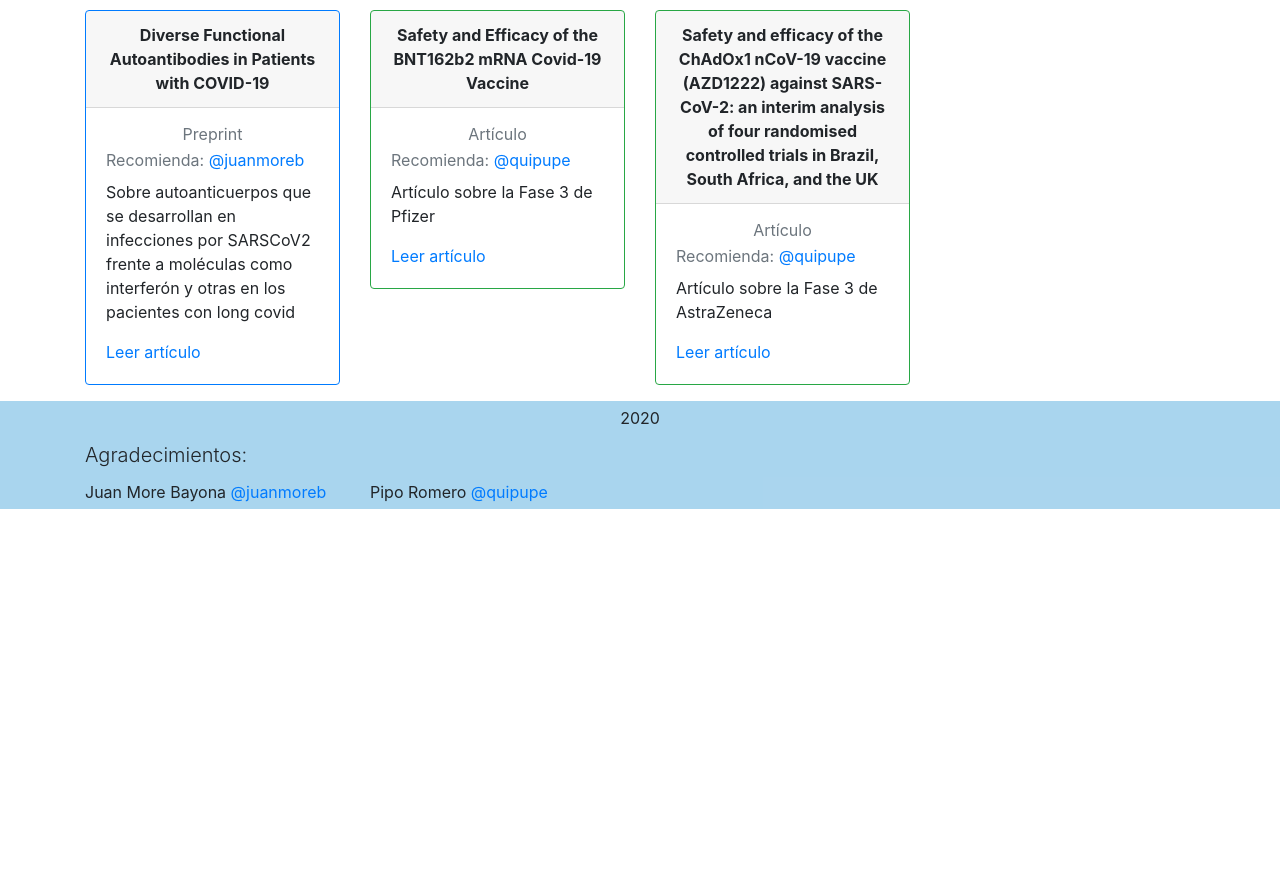
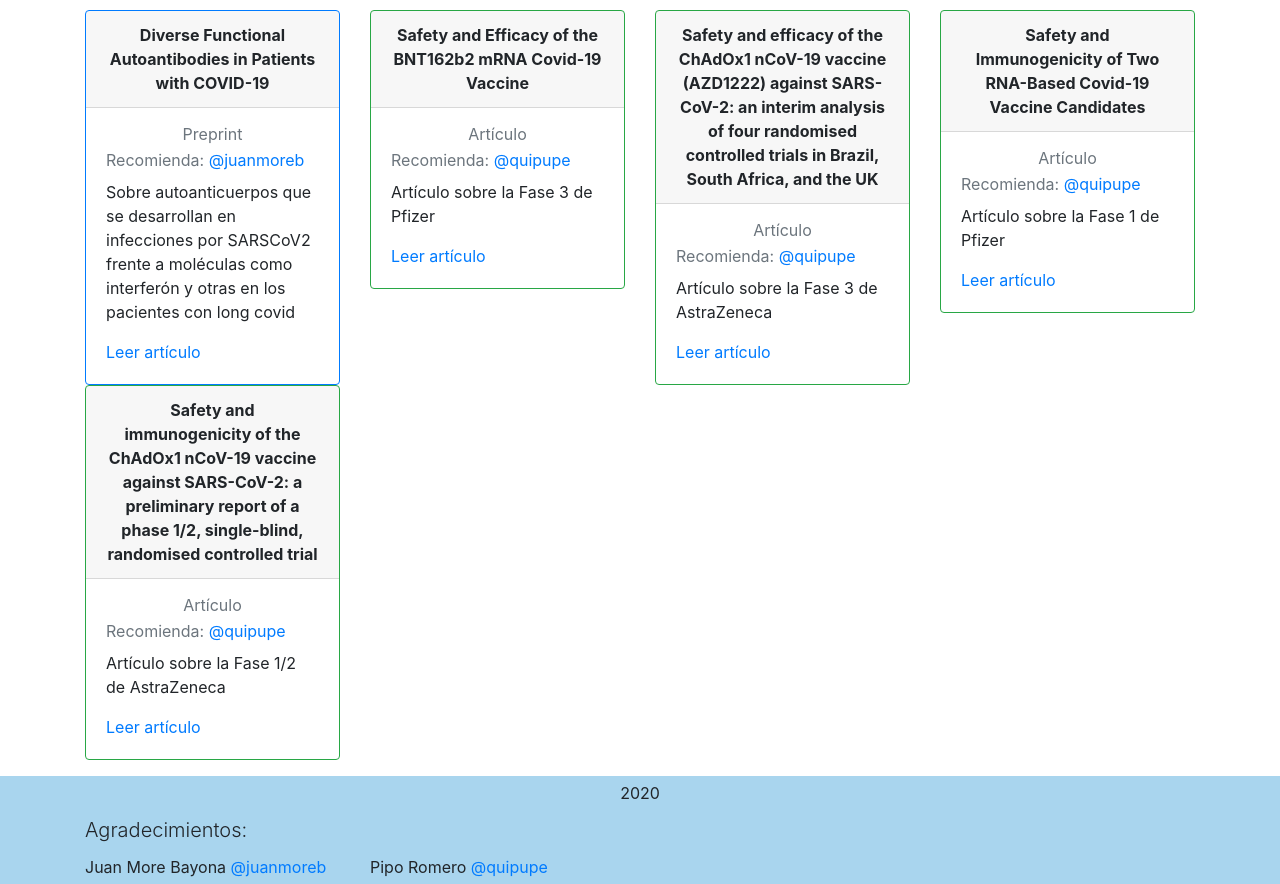
Before and after one commit to cristianloayza/papers, a plain HTML site: page index.html in a window 1280 px wide. Shown: the part 540-1424 px from the top of the page. Before the commit the page ends 1049 px from the top, so only its background shows below. Drawn offline with nearby package versions, Linux system fonts and the light colour scheme.

Commit message:
articulos-recomendados

```diff
--- a/index.html
+++ b/index.html
@@ -118,6 +118,28 @@
             </div>
           </div>
         </div>
+        <div class="col-sm-3">
+          <div class="card border-success">
+            <div class="card-header font-weight-bold text-center">Safety and Immunogenicity of Two RNA-Based Covid-19 Vaccine Candidates</div>
+            <div class="card-body">
+              <p class="card-subtitle mb-2 text-muted text-center">Artículo</p>
+              <p class="card-subtitle mb-2 text-muted">Recomienda: <a href="https://twitter.com/quipupe" target="_blank">@quipupe</a></p>
+              <p class="card-text">Artículo sobre la Fase 1 de Pfizer</p>
+              <a href="https://www.nejm.org/doi/full/10.1056/NEJMoa2027906" class="card-link" target="_blank">Leer artículo</a>
+            </div>
+          </div>
+        </div>
+        <div class="col-sm-3">
+          <div class="card border-success" >
+            <div class="card-header font-weight-bold text-center">Safety and immunogenicity of the ChAdOx1 nCoV-19 vaccine against SARS-CoV-2: a preliminary report of a phase 1/2, single-blind, randomised controlled trial</div>
+            <div class="card-body">
+              <p class="card-subtitle mb-2 text-muted text-center">Artículo</p>
+              <p class="card-subtitle mb-2 text-muted">Recomienda: <a href="https://twitter.com/quipupe" target="_blank">@quipupe</a></p>
+              <p class="card-text">Artículo sobre la Fase 1/2 de AstraZeneca</p>
+              <a href="https://www.thelancet.com/journals/lancet/article/PIIS0140-6736(20)31604-4/fulltext" class="card-link" target="_blank">Leer artículo</a>
+            </div>
+          </div>
+        </div>
       </div>
     </div>
 
```
